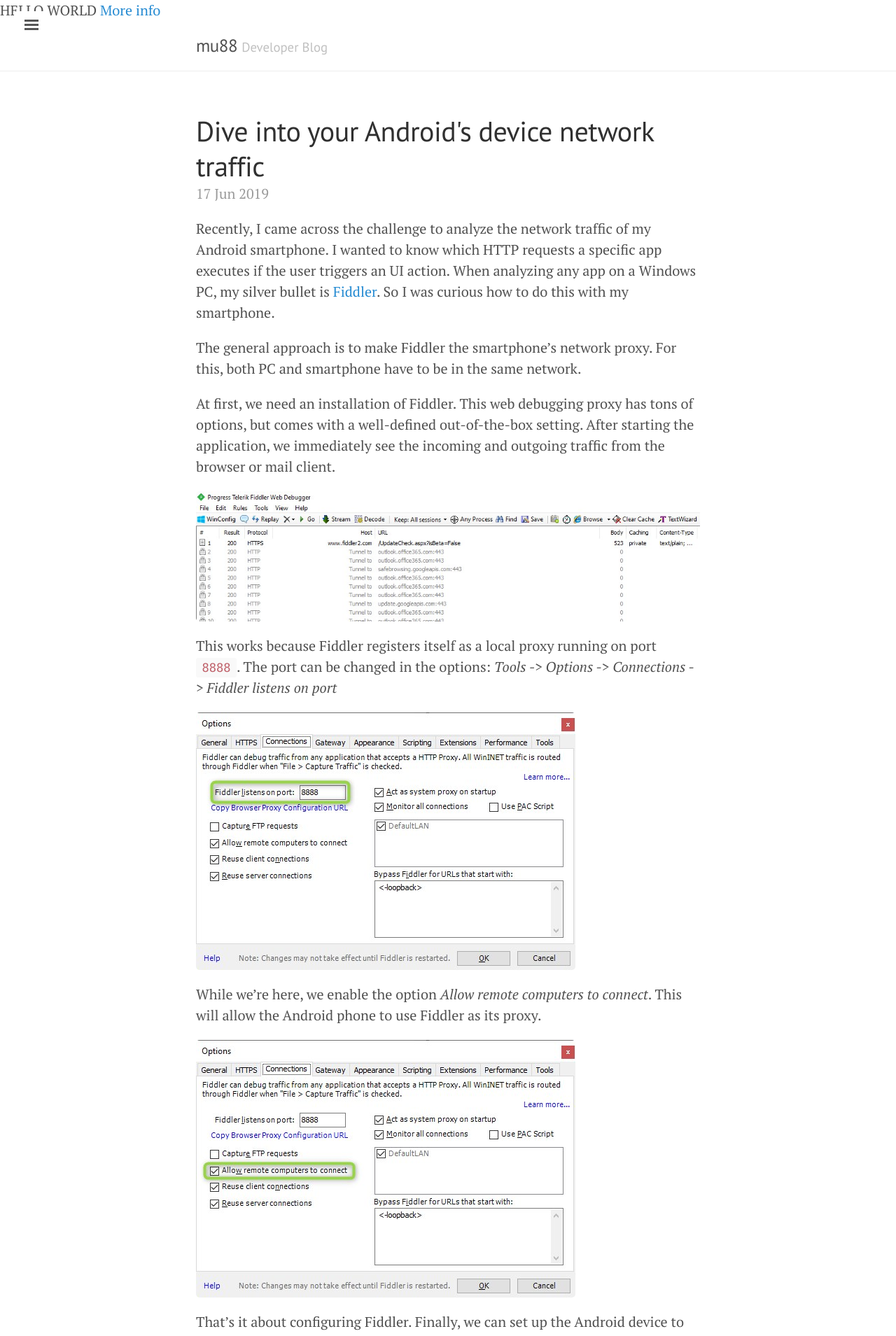
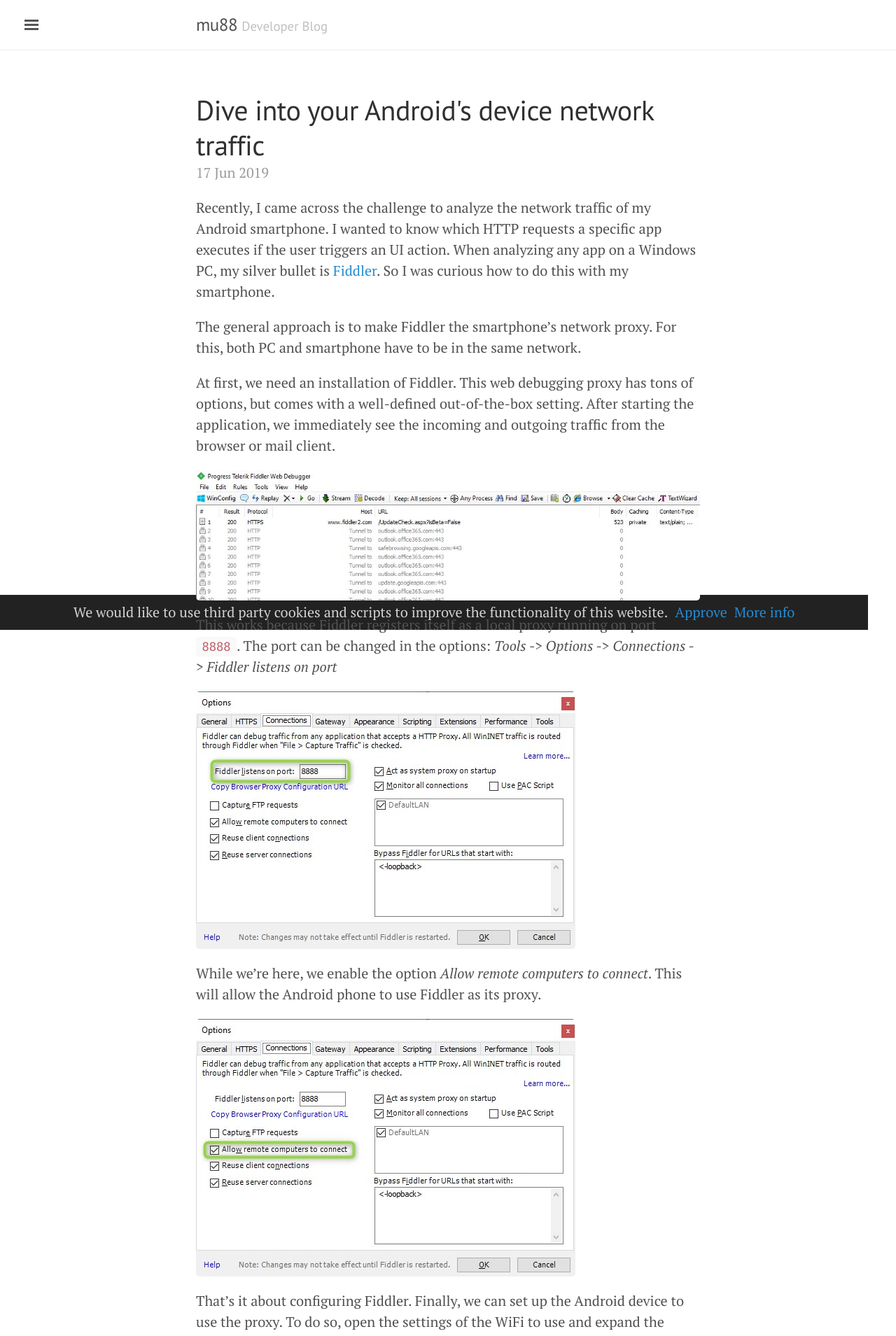
Before and after one commit to mu88/mu88.github.io, a Jekyll site: the page built from _posts/2019-06-17-Android-Fiddler.md, in a window 1280 px wide. Shown: the top 1909 px of the page at 70% size. Built offline with Jekyll 4.4.1, drawn with Linux system fonts in a browser that asks for light colours; nearby versions of some CDN libraries.

Commit message:
Enter template for cookie consent

```diff
--- a/_includes/cookie_consent.html
+++ b/_includes/cookie_consent.html
@@ -1,3 +1,44 @@
-HELLO WORLD
+<style>
+    #cookie-notice {padding: 0.5rem 1rem; display: none; text-align: center; position: fixed; bottom: 0; width: calc(100% - 2rem); background: #222; color: rgba(255,255,255,0.8);}
+    #cookie-notice a {display: inline-block; cursor: pointer; margin-left: 0.5rem;}
+    @media (max-width: 767px) {
+        #cookie-notice span {display: block; padding-top: 3px; margin-bottom: 1rem;}
+        #cookie-notice a {position: relative; bottom: 4px;}
+    }
+</style>
+<div id="cookie-notice"><span>We would like to use third party cookies and scripts to improve the functionality of this website.</span><a id="cookie-notice-accept" class="btn btn-primary btn-sm">Approve</a><a href="/privacy" class="btn btn-primary btn-sm">More info</a></div>
+<script>
+    function createCookie(name,value,days) {
+        var expires = "";
+        if (days) {
+            var date = new Date();
+            date.setTime(date.getTime() + (days*24*60*60*1000));
+            expires = "; expires=" + date.toUTCString();
+        }
+        document.cookie = name + "=" + value + expires + "; path=/";
+    }
+    function readCookie(name) {
+        var nameEQ = name + "=";
+        var ca = document.cookie.split(';');
+        for(var i=0;i < ca.length;i++) {
+            var c = ca[i];
+            while (c.charAt(0)==' ') c = c.substring(1,c.length);
+            if (c.indexOf(nameEQ) == 0) return c.substring(nameEQ.length,c.length);
+        }
+        return null;
+    }
+    function eraseCookie(name) {
+        createCookie(name,"",-1);
+    }
 
-<a href="/privacy" class="btn btn-primary btn-sm">More info</a>
+    if(readCookie('cookie-notice-dismissed')=='true') {
+    } else {
+        document.getElementById('cookie-notice').style.display = 'block';
+    }
+    document.getElementById('cookie-notice-accept').addEventListener("click",function() {
+        createCookie('cookie-notice-dismissed','true',31);
+        document.getElementById('cookie-notice').style.display = 'none';
+        location.reload();
+    });
+
+</script>
```
Also changed, not shown: privacy.html (renamed from public/privacy.html).
